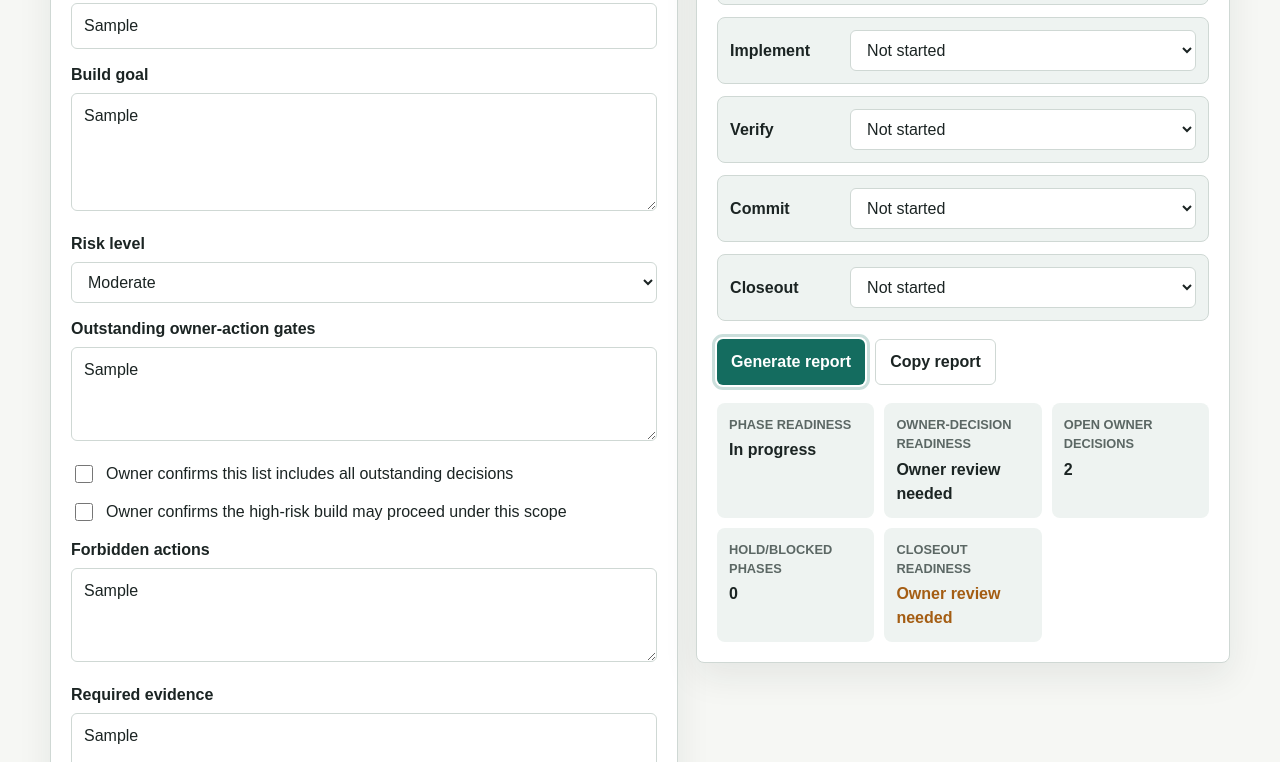
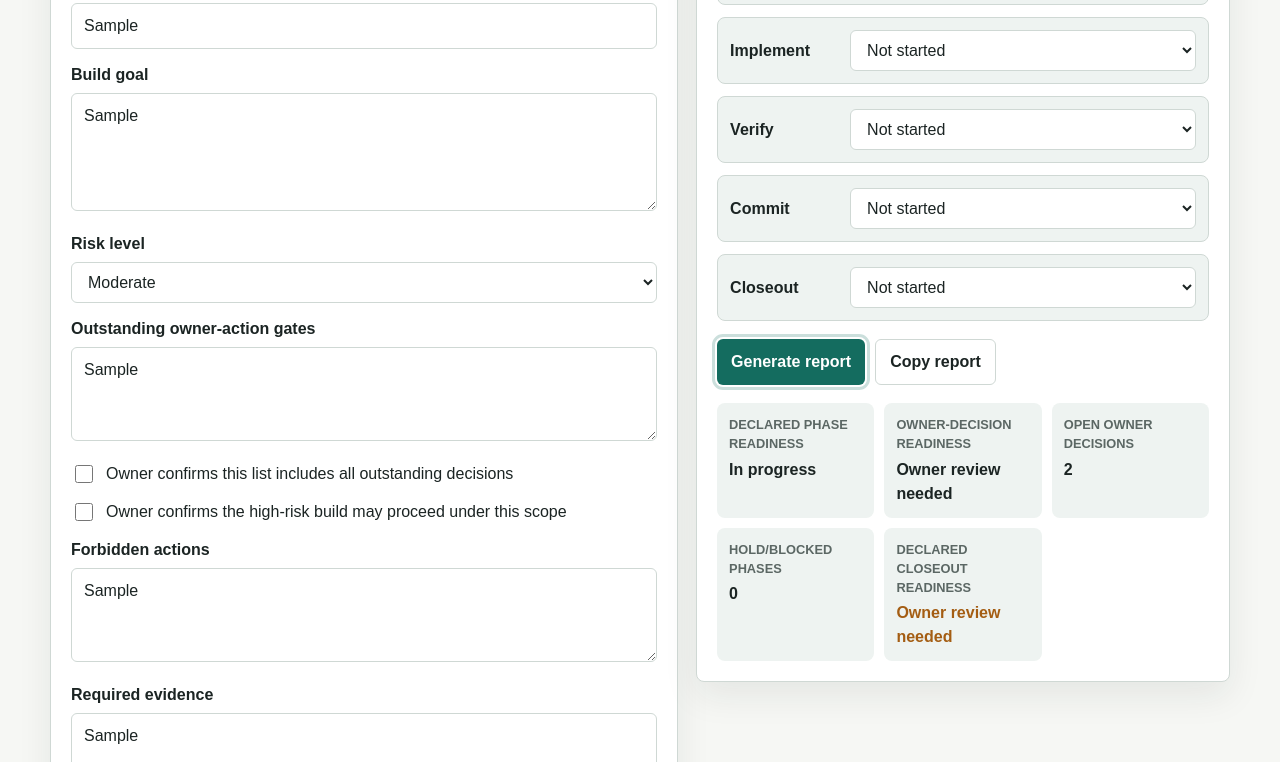
Before and after one commit to micryptrosen/veristio-build-governor, a plain HTML site: page index.html in a window 1280 px wide. Both pictures are taken after typing "Sample", "Sample", "Sample", "Sample", "Sample", "Sample" into the empty fields and a click on the button "Generate report". Shown: the part 443-1205 px from the top of the page. Drawn offline with Linux system fonts and the light colour scheme.

Commit message:
Prepare accepted non-hackathon maintenance in public mirror

```diff
--- a/app.js
+++ b/app.js
@@ -62,6 +62,7 @@ const holdCount = document.querySelector("#hold-count");
 const readinessOutput = document.querySelector("#readiness-output");
 const phaseReadinessOutput = document.querySelector("#phase-readiness-output");
 const ownerReadinessOutput = document.querySelector("#owner-readiness-output");
+const expectationOutput = document.querySelector("#expectation-output");
 const ownerReviewConfirmed = document.querySelector("#owner-review-confirmed");
 const highRiskConfirmed = document.querySelector("#high-risk-confirmed");
 
@@ -195,6 +196,11 @@ function generateReport() {
   const checks = listOrDefault(data.requiredChecks, "Run a local verification check appropriate to the project.");
   const forbidden = listOrDefault(data.forbiddenActions, "No forbidden actions supplied.");
   const decisions = listOrDefault(ownerDecisions, "No owner decisions currently listed.");
+  const expectationReview = [
+    `Evidence requirements: ${data.requiredEvidence.length ? "User-supplied expectations" : "Not supplied; app-default expectations"}.`,
+    `Check requirements: ${data.requiredChecks.length ? "User-supplied expectations" : "Not supplied; app-default expectations"}.`,
+    "Listed requirements and Passed phases do not establish that checks ran or evidence was verified. Readiness is user-declared, not tool-verified."
+  ];
 
   const report = [
     "Build Governor report",
@@ -222,6 +228,9 @@ function generateReport() {
     "Required verification checks:",
     ...bulletList(checks),
     "",
+    "Expectation sources and verification limits:",
+    ...bulletList(expectationReview),
+    "",
     "Closeout checklist:",
     "- Confirm every phase gate has an honest final status.",
     "- Record verification checks and any checks that could not run.",
@@ -230,9 +239,9 @@ function generateReport() {
     "- Name remaining blockers and the next safe action.",
     "",
     "Closeout status:",
-    `- Phase readiness: ${phaseReadiness.label}`,
+    `- Declared phase readiness: ${phaseReadiness.label}`,
     `- Owner-decision readiness: ${ownerReadiness}`,
-    `- Readiness: ${readiness.label}`,
+    `- Declared closeout readiness: ${readiness.label}`,
     `- Hold or blocked phases: ${heldOrBlocked.length ? heldOrBlocked.map((gate) => `${gate.phase} (${gate.status})`).join(", ") : "none"}`,
     `- Open owner decisions: ${ownerDecisions.length}`,
     `- Owner decision list reviewed: ${data.ownerReviewConfirmed ? "Confirmed by user" : "Not confirmed"}`,
@@ -247,6 +256,7 @@ function generateReport() {
   readinessOutput.className = readiness.className;
   phaseReadinessOutput.textContent = phaseReadiness.label;
   ownerReadinessOutput.textContent = ownerReadiness;
+  expectationOutput.textContent = expectationReview.join(" ");
   statusOutput.textContent = "Report generated";
 }
 
@@ -285,6 +295,7 @@ function resetForm() {
   readinessOutput.className = "";
   phaseReadinessOutput.textContent = "Not generated";
   ownerReadinessOutput.textContent = "Not generated";
+  expectationOutput.textContent = "No generated expectation review yet.";
   statusOutput.textContent = "Ready";
 }
 
--- a/index.html
+++ b/index.html
@@ -85,7 +85,7 @@
 
           <section class="summary-strip" aria-label="Generated report summary">
             <div>
-              <span>Phase readiness</span>
+              <span>Declared phase readiness</span>
               <strong id="phase-readiness-output">Not generated</strong>
             </div>
             <div>
@@ -101,7 +101,7 @@
               <strong id="hold-count">0</strong>
             </div>
             <div>
-              <span>Closeout readiness</span>
+              <span>Declared closeout readiness</span>
               <strong id="readiness-output">Not generated</strong>
             </div>
           </section>
@@ -113,6 +113,7 @@
           <h2 id="report-heading">Governed Build Report</h2>
           <p>Copy-friendly output for local notes, review packets, or a closeout handoff.</p>
         </div>
+        <p id="expectation-output" aria-live="polite">No generated expectation review yet.</p>
         <pre id="report-output" tabindex="0">No report yet. Fill the setup form or load the sample, then generate a report.</pre>
       </section>
     </main>
```
Also changed, not shown: 3 other files.
